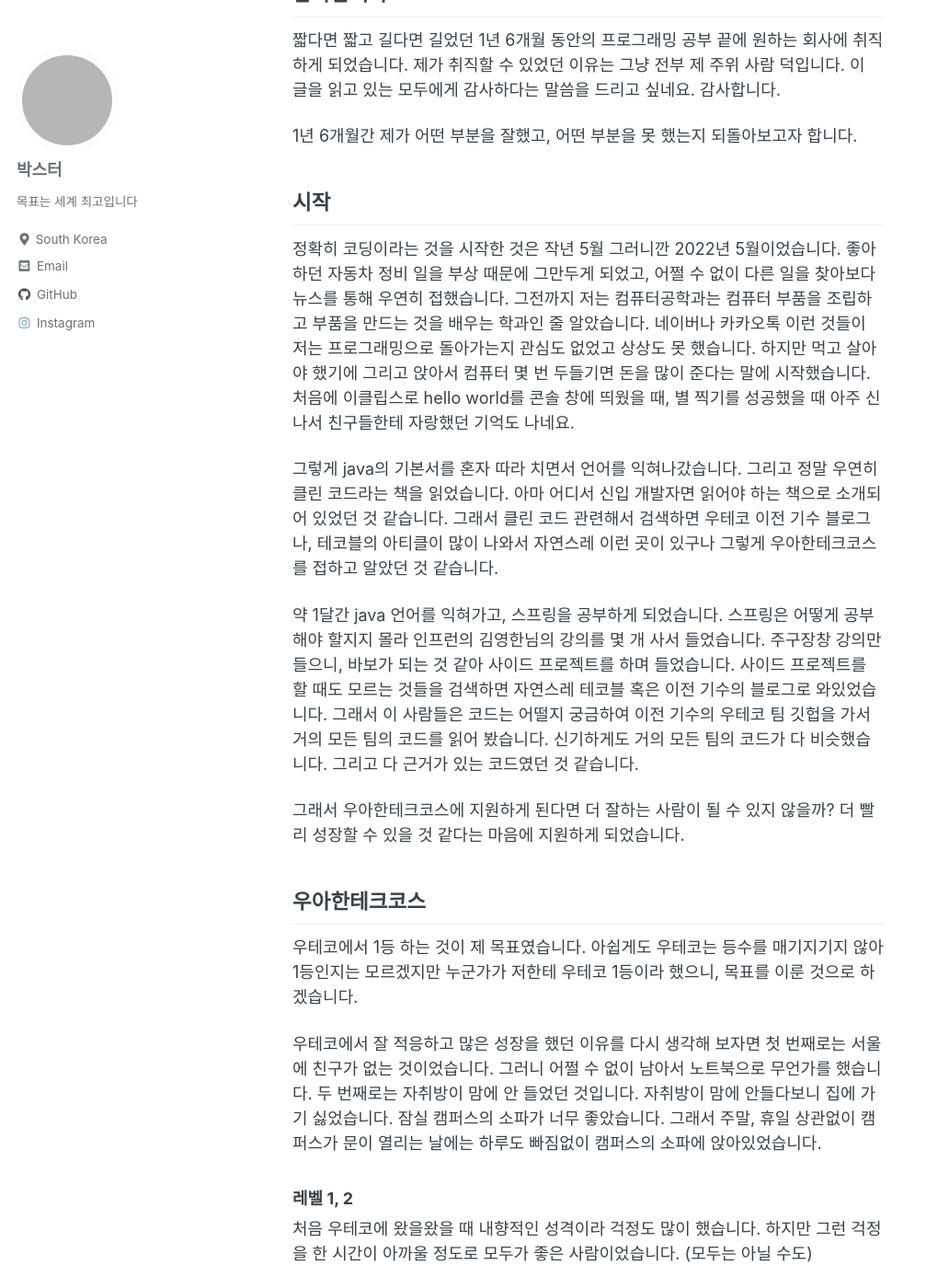
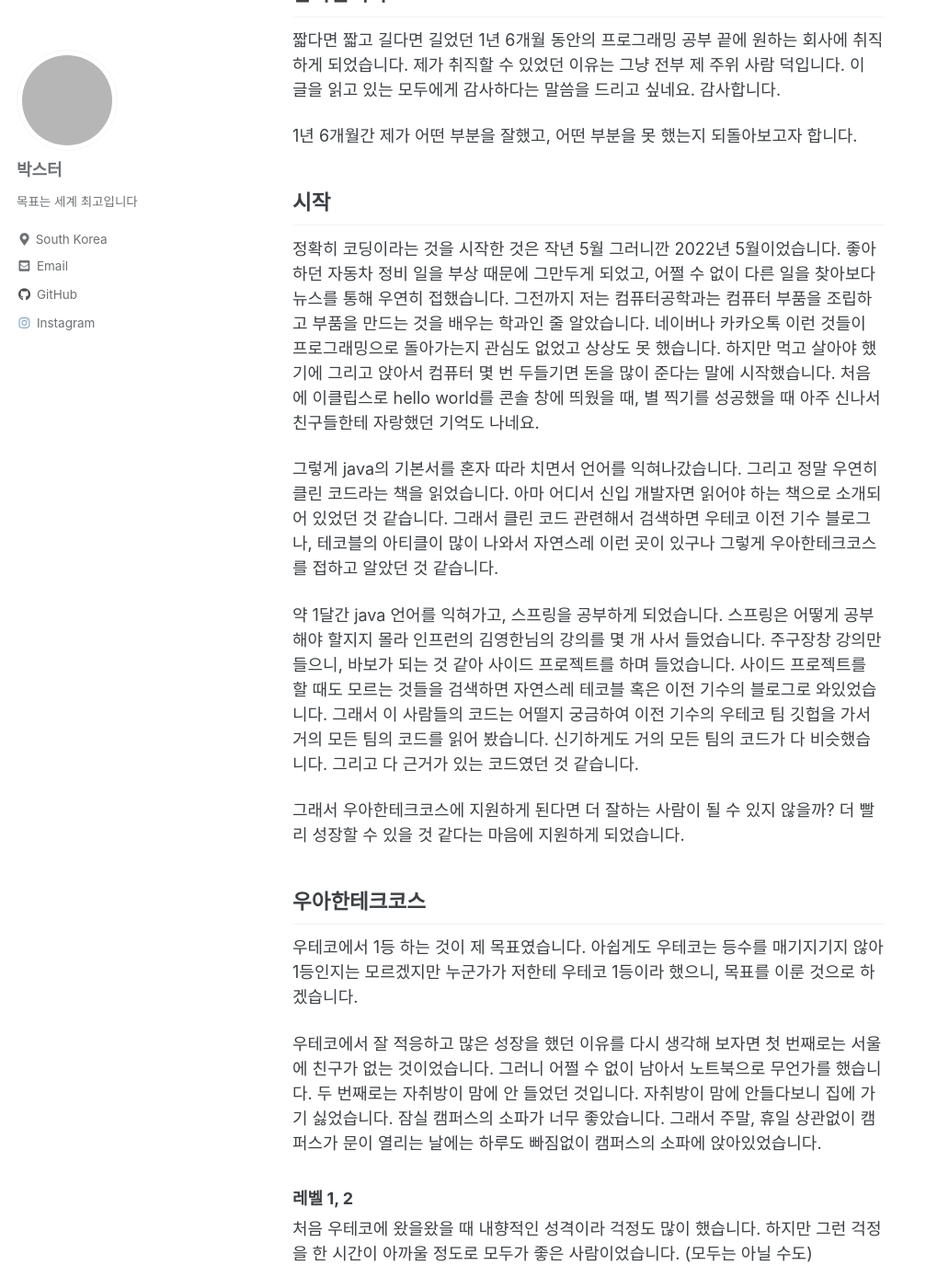
Before and after one commit to drunkenhw/drunkenhw.github.io, a Jekyll site: the page built from _posts/2023-12-02-thanks.md, in a window 1280 px wide and 1400 px high, scrolled down 476 px. Shown: the whole window at 92% size, without its empty margins (0-1007 px from the left). Built offline with Jekyll 4.4.1, drawn with Linux system fonts in a browser that asks for light colours; cached includes are drawn as plain includes; comment, search, counter and statistics services are not loaded; some of the changed text lies outside the part shown; grey boxes are pictures that could not be loaded.

Commit message:
feat: 오타 수정

```diff
--- a/_posts/2023-12-02-thanks.md
+++ b/_posts/2023-12-02-thanks.md
@@ -18,11 +18,11 @@ last_modified_at: 2023-12-02T20:46:00-05:00
 
 ## 시작
 
-정확히 코딩이라는 것을 시작한 것은 작년 5월 그러니깐 2022년 5월이었습니다. 좋아하던 자동차 정비 일을 부상 때문에 그만두게 되었고, 어쩔 수 없이 다른 일을 찾아보다 뉴스를 통해 우연히 접했습니다. 그전까지 저는 컴퓨터공학과는 컴퓨터 부품을 조립하고 부품을 만드는 것을 배우는 학과인 줄 알았습니다. 네이버나 카카오톡 이런 것들이 저는 프로그래밍으로 돌아가는지 관심도 없었고 상상도 못 했습니다. 하지만 먹고 살아야 했기에 그리고 앉아서 컴퓨터 몇 번 두들기면 돈을 많이 준다는 말에 시작했습니다. 처음에 이클립스로 hello world를 콘솔 창에 띄웠을 때, 별 찍기를 성공했을 때 아주 신나서 친구들한테 자랑했던 기억도 나네요.
+정확히 코딩이라는 것을 시작한 것은 작년 5월 그러니깐 2022년 5월이었습니다. 좋아하던 자동차 정비 일을 부상 때문에 그만두게 되었고, 어쩔 수 없이 다른 일을 찾아보다 뉴스를 통해 우연히 접했습니다. 그전까지 저는 컴퓨터공학과는 컴퓨터 부품을 조립하고 부품을 만드는 것을 배우는 학과인 줄 알았습니다. 네이버나 카카오톡 이런 것들이 프로그래밍으로 돌아가는지 관심도 없었고 상상도 못 했습니다. 하지만 먹고 살아야 했기에 그리고 앉아서 컴퓨터 몇 번 두들기면 돈을 많이 준다는 말에 시작했습니다. 처음에 이클립스로 hello world를 콘솔 창에 띄웠을 때, 별 찍기를 성공했을 때 아주 신나서 친구들한테 자랑했던 기억도 나네요.
 
 그렇게 java의 기본서를 혼자 따라 치면서 언어를 익혀나갔습니다. 그리고 정말 우연히 클린 코드라는 책을 읽었습니다. 아마 어디서 신입 개발자면 읽어야 하는 책으로 소개되어 있었던 것 같습니다. 그래서 클린 코드 관련해서 검색하면 우테코 이전 기수 블로그나, 테코블의 아티클이 많이 나와서 자연스레 이런 곳이 있구나 그렇게 우아한테크코스를 접하고 알았던 것 같습니다.
 
-약 1달간 java 언어를 익혀가고, 스프링을 공부하게 되었습니다. 스프링은 어떻게 공부해야 할지지 몰라 인프런의 김영한님의 강의를 몇 개 사서 들었습니다. 주구장창 강의만 들으니, 바보가 되는 것 같아 사이드 프로젝트를 하며 들었습니다. 사이드 프로젝트를 할 때도 모르는 것들을 검색하면 자연스레 테코블 혹은 이전 기수의 블로그로 와있었습니다. 그래서 이 사람들은 코드는 어떨지 궁금하여 이전 기수의 우테코 팀 깃헙을 가서 거의 모든 팀의 코드를 읽어 봤습니다. 신기하게도 거의 모든 팀의 코드가 다 비슷했습니다. 그리고 다 근거가 있는 코드였던 것 같습니다.
+약 1달간 java 언어를 익혀가고, 스프링을 공부하게 되었습니다. 스프링은 어떻게 공부해야 할지지 몰라 인프런의 김영한님의 강의를 몇 개 사서 들었습니다. 주구장창 강의만 들으니, 바보가 되는 것 같아 사이드 프로젝트를 하며 들었습니다. 사이드 프로젝트를 할 때도 모르는 것들을 검색하면 자연스레 테코블 혹은 이전 기수의 블로그로 와있었습니다. 그래서 이 사람들의 코드는 어떨지 궁금하여 이전 기수의 우테코 팀 깃헙을 가서 거의 모든 팀의 코드를 읽어 봤습니다. 신기하게도 거의 모든 팀의 코드가 다 비슷했습니다. 그리고 다 근거가 있는 코드였던 것 같습니다.
 
 그래서 우아한테크코스에 지원하게 된다면 더 잘하는 사람이 될 수 있지 않을까? 더 빨리 성장할 수 있을 것 같다는 마음에 지원하게 되었습니다.
 
```
Also changed, not shown: other parts of _posts/2023-12-02-thanks.md (+5 -3 lines).
